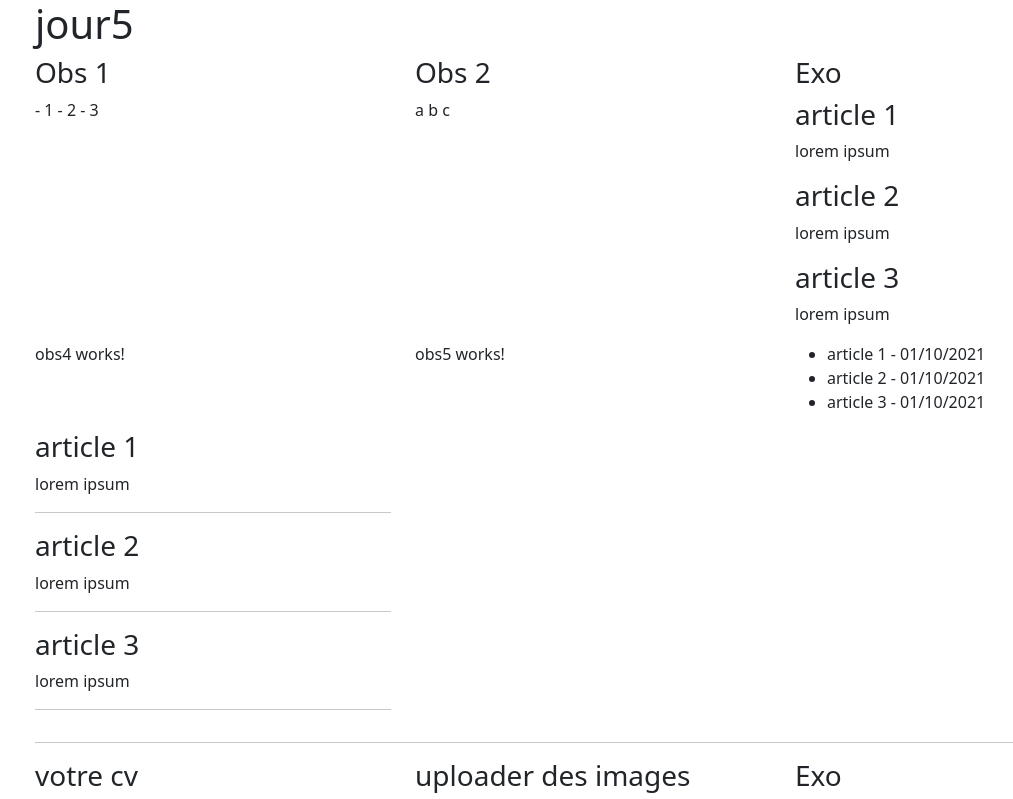
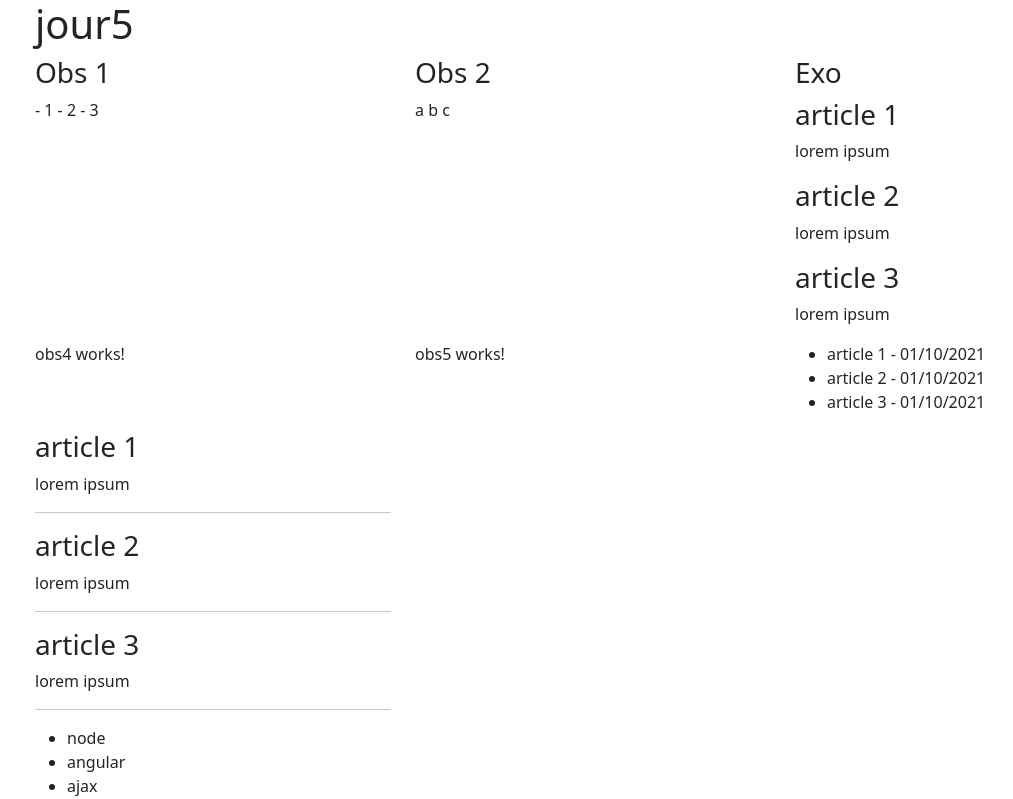
Before and after one commit to webdevproformation/angular-3wa-sept21, an Angular app in the folder semaine2/: page / in a window 1280 px wide. Shown: the top 799 px of the page, without its empty margins (47-1060 px from the left). Built offline with nearby package versions, Linux system fonts and the light colour scheme; data requests are answered from the project's data file.

Commit message:
correction

```diff
--- a/semaine2/src/app/jour5/article.component.ts
+++ b/semaine2/src/app/jour5/article.component.ts
@@ -1,15 +1,25 @@
 import { Component, OnInit } from '@angular/core';
 import { HttpClient } from "@angular/common/http";
+import { Observable } from 'rxjs';
 
 @Component({
   selector: 'jour5-article',
   template: `
     <div [innerHTML]="html"></div>
+    <ul>
+      <li *ngFor="let categorie of categories">{{ categorie }}</li>
+    </ul>
   `
 })
 export class ArticleComponent implements OnInit {
-  public html : string = ""
+  public html : string = "";
+  public categories : Array<string> = [];
   constructor( public http : HttpClient) { }
+
+  public getCategories() {
+    return this.http.get("http://localhost:3000/categories");
+  }
+
   ngOnInit(): void {
     this.http.get("http://localhost:3000/articles").subscribe(
       (x : any) => {
@@ -22,6 +32,10 @@ export class ArticleComponent implements OnInit {
         }).join("") // [ , , ] => ""
        }
     )
+  this.getCategories().subscribe( (data : any ) => {
+    this.categories = data
+  })
+
   }
 
 }
--- a/semaine2/src/assets/db.json
+++ b/semaine2/src/assets/db.json
@@ -3,5 +3,6 @@
         {"id" : 1 , "titre" : "article 1" , "contenu" : "lorem ipsum"},
         {"id" : 2 , "titre" : "article 2" , "contenu" : "lorem ipsum"},
         {"id" : 3 , "titre" : "article 3" , "contenu" : "lorem ipsum"}
-    ]
+    ],
+    "categories" : [ "node", "angular" , "ajax" ]
 }
```
Also changed, not shown: 1 other file (tests, documents, lock files or other folders).
